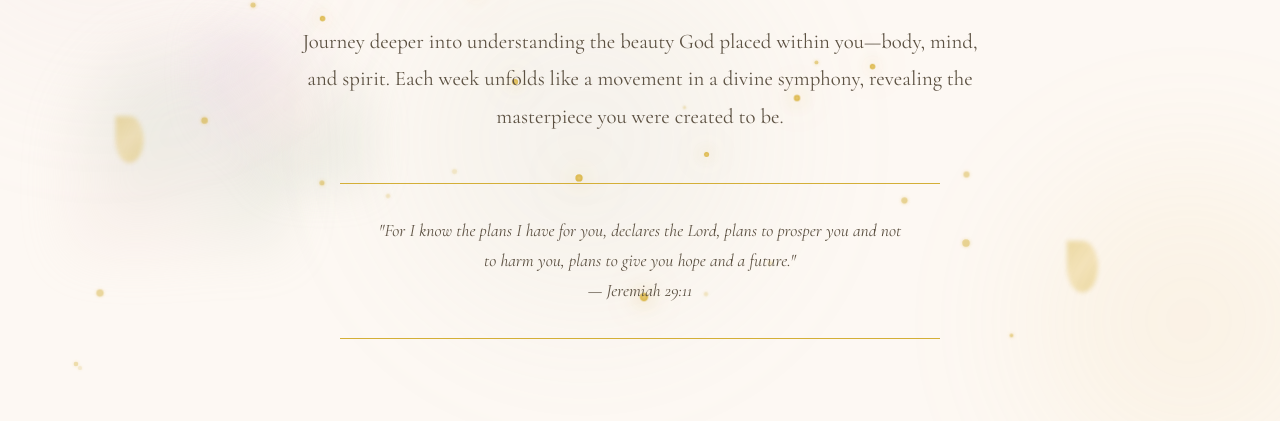
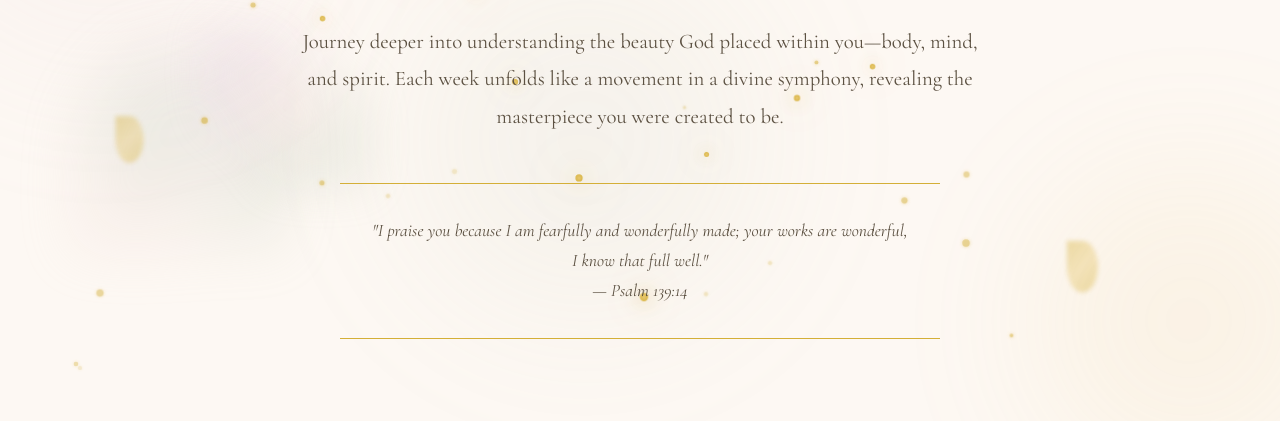
Before and after one commit to whittyworks/crescendo-v2, a plain HTML site: page index.html in a window 1280 px wide. Shown: the part 379-800 px from the top of the page. Drawn offline with nearby package versions, Linux system fonts and the light colour scheme.

Commit message:
update bible verse to psalm 139:14

```diff
--- a/index.html
+++ b/index.html
@@ -84,8 +84,7 @@
                 Each week unfolds like a movement in a divine symphony, revealing the masterpiece you were created to be.
             </p>
             <div class="hero-verse">
-                "For I know the plans I have for you, declares the Lord, plans to prosper you and not to harm you,
-                plans to give you hope and a future." <br>— Jeremiah 29:11
+                "I praise you because I am fearfully and wonderfully made; your works are wonderful, I know that full well." <br>— Psalm 139:14
             </div>
         </div>
 
```
